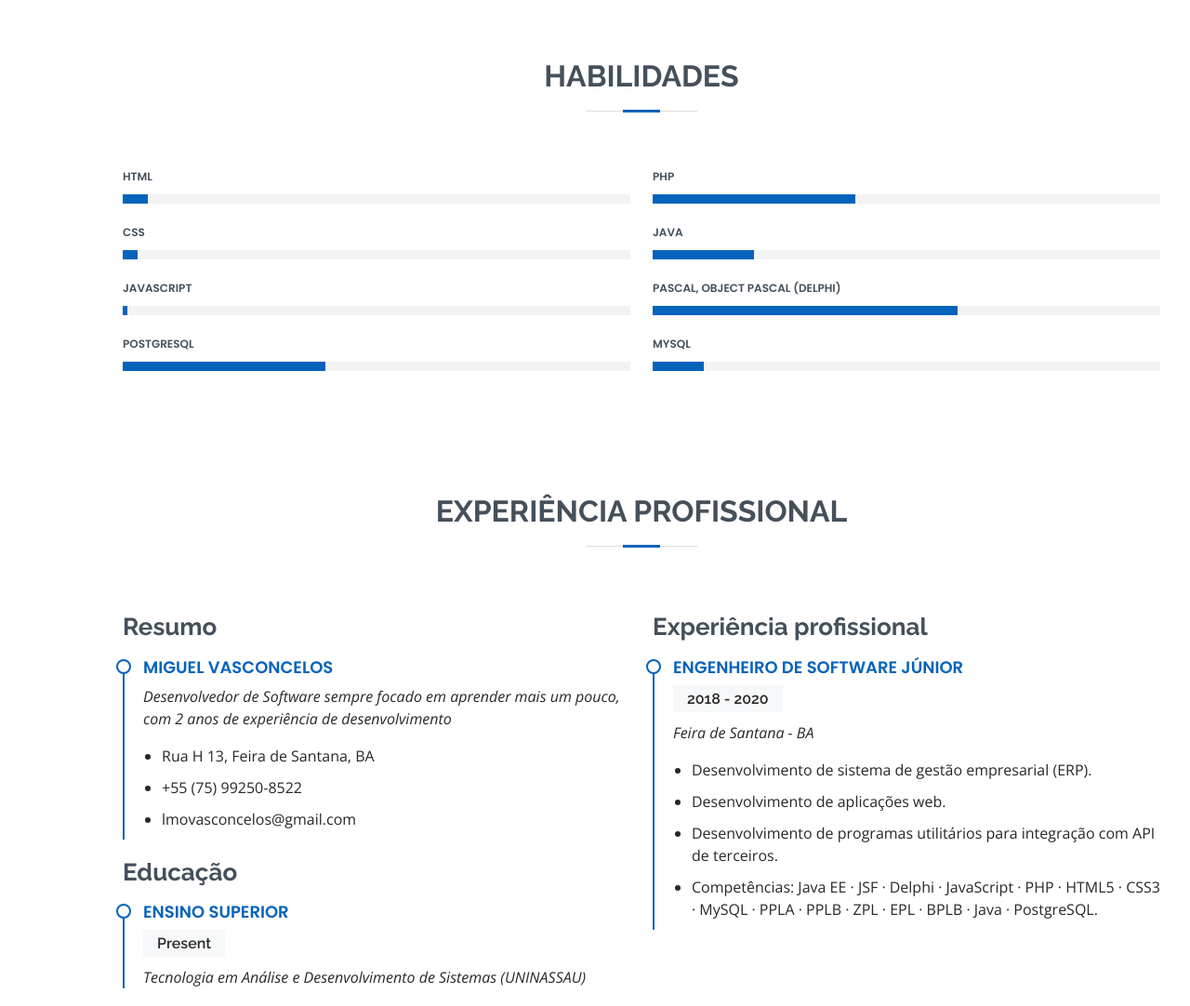
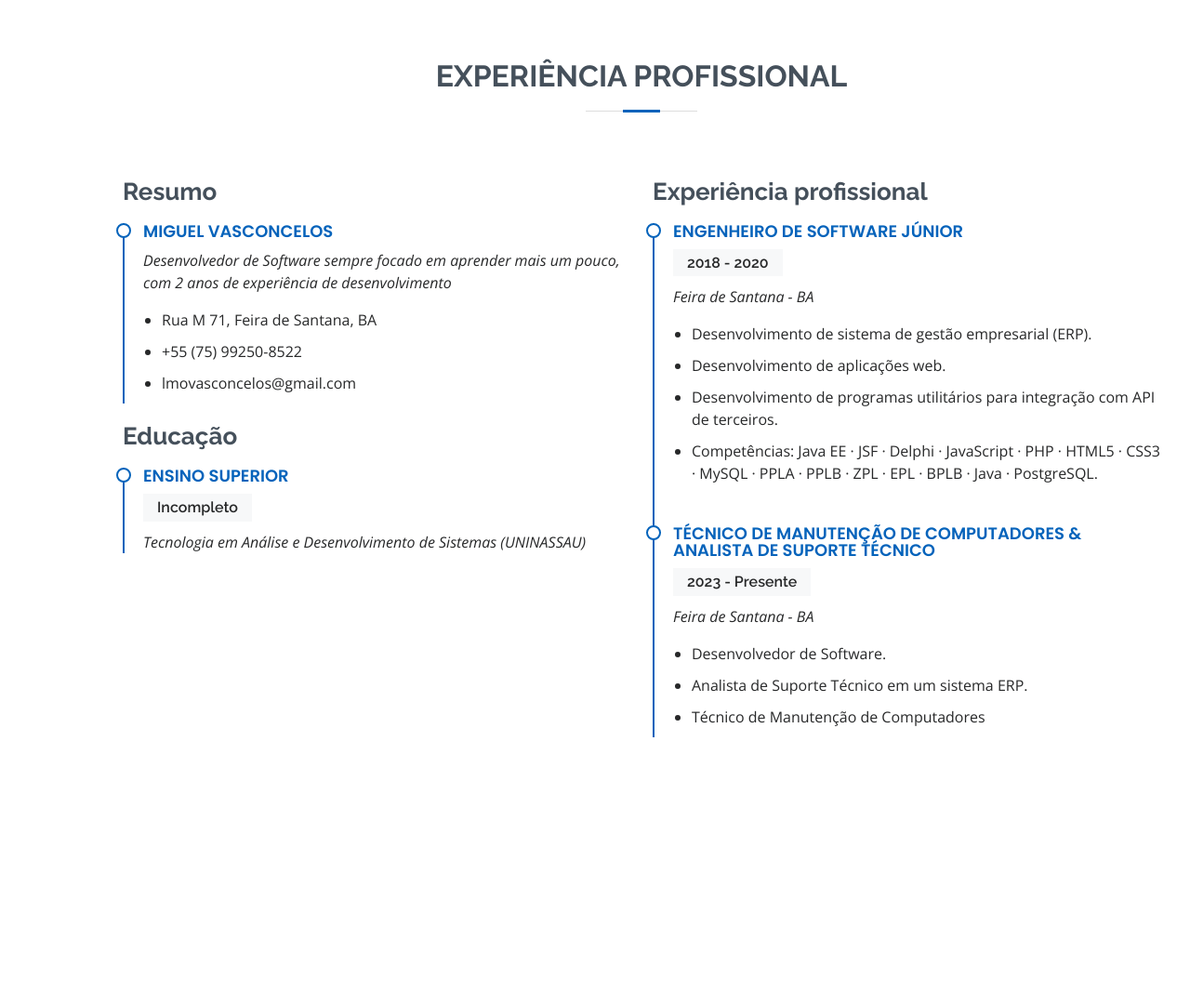
Before and after one commit to LMOVasconcelos/lmovasconcelos.github.io, a plain HTML site: page index.html in a window 1280 px wide. Shown: the part 1269-2351 px from the top of the page at 93% size. After the commit the page ends 2138 px from the top, so only its background shows below. Drawn offline with nearby package versions, Linux system fonts and the light colour scheme.

Commit message:
Update index.html

```diff
--- a/index.html
+++ b/index.html
@@ -5,7 +5,7 @@
   <meta charset="utf-8">
   <meta content="width=device-width, initial-scale=1.0" name="viewport">
 
-  <title>Miguel Vasconcelos - Desenvolvedor de software</title>
+  <title>Miguel Vasconcelos</title>
   <meta content="" name="description">
   <meta content="" name="keywords">
 
@@ -35,7 +35,6 @@
       <ul>
         <li><a href="#hero" class="nav-link scrollto active"><i class="bx bx-home"></i> <span>Ínicio</span></a></li>
         <li><a href="#about" class="nav-link scrollto"><i class="bx bx-user"></i> <span>Sobre</span></a></li>
-        <li><a href="#skills" class="nav-link scrollto"><i class="bx bx-server"></i> <span>Habilidades</span></a></li>
         <li><a href="#resume" class="nav-link scrollto"><i class="bx bx-book-content"></i> <span>Experiência</span></a></li>
       </ul>
     </nav>
@@ -45,9 +44,9 @@
   <section id="hero" class="d-flex flex-column justify-content-center">
     <div class="container" data-aos="zoom-in" data-aos-delay="100">
       <h1>Miguel Vasconcelos</h1>
-      <p>Eu sou <span class="typed" data-typed-items="Desenvolvedor de Software"></span></p>
+      <p><span class="typed" data-typed-items="Desenvolvedor de Software"></span></p>
       <div class="social-links">
-        <a href="https://www.instagram.com/lmnobeat_/" class="instagram"><i class="bx bxl-instagram"></i></a>
+        <a href="https://www.instagram.com/dev.lmovasconcelos" class="instagram"><i class="bx bxl-instagram"></i></a>
         <a href="https://www.linkedin.com/in/lmovasconcelos/" class="linkedin"><i   class="bx bxl-linkedin"></i></a>
       </div>
     </div>
@@ -91,87 +90,6 @@
       </div>
     </section>
 
-    <section id="skills" class="skills section-bg">
-      <div class="container" data-aos="fade-up">
-
-        <div class="section-title">
-          <h2>Habilidades</h2>
-        </div>
-
-        <div class="row skills-content">
-
-          <div class="col-lg-6">
-
-            <div class="progress">
-              <span class="skill">HTML <i class="val"></i></span>
-              <div class="progress-bar-wrap">
-                <div class="progress-bar" role="progressbar" aria-valuenow="05" aria-valuemin="0" aria-valuemax="100"></div>
-              </div>
-            </div>
-
-            <div class="progress">
-              <span class="skill">CSS <i class="val"></i></span>
-              <div class="progress-bar-wrap">
-                <div class="progress-bar" role="progressbar" aria-valuenow="03" aria-valuemin="0" aria-valuemax="100"></div>
-              </div>
-            </div>
-
-            <div class="progress">
-              <span class="skill">JavaScript <i class="val"></i></span>
-              <div class="progress-bar-wrap">
-                <div class="progress-bar" role="progressbar" aria-valuenow="01" aria-valuemin="0" aria-valuemax="100"></div>
-              </div>
-            </div>
-
-            <div class="progress">
-              <span class="skill">PostgreSQL<i class="val"></i></span>
-              <div class="progress-bar-wrap">
-                <div class="progress-bar" role="progressbar" aria-valuenow="40" aria-valuemin="0" aria-valuemax="100"></div>
-              </div>
-            </div>
-
-          </div>
-
-          <div class="col-lg-6">
-
-            <div class="progress">
-              <span class="skill">PHP <i class="val"></i></span>
-              <div class="progress-bar-wrap">
-                <div class="progress-bar" role="progressbar" aria-valuenow="40" aria-valuemin="0" aria-valuemax="100"></div>
-              </div>
-            </div>
-
-            <div class="progress">
-              <span class="skill">Java<i class="val"></i></span>
-              <div class="progress-bar-wrap">
-                <div class="progress-bar" role="progressbar" aria-valuenow="20" aria-valuemin="0" aria-valuemax="100"></div>
-              </div>
-            </div>
-
-            <div class="progress">
-              <span class="skill">Pascal, Object Pascal (Delphi) <i class="val"></i></span>
-              <div class="progress-bar-wrap">
-                <div class="progress-bar" role="progressbar" aria-valuenow="60" aria-valuemin="0" aria-valuemax="100"></div>
-              </div>
-            </div>
-
-            <div class="progress">
-              <span class="skill">MySQL<i class="val"></i></span>
-              <div class="progress-bar-wrap">
-                <div class="progress-bar" role="progressbar" aria-valuenow="10" aria-valuemin="0" aria-valuemax="100"></div>
-              </div>
-            </div>
-
-          </div>
-        </div>
-
-
-      </div>
-
-    </div>
-    </section>
-
-
     <section id="resume" class="resume">
       <div class="container" data-aos="fade-up">
 
@@ -186,7 +104,7 @@
               <h4>Miguel Vasconcelos</h4>
               <p><em>Desenvolvedor de Software sempre focado em aprender mais um pouco, com 2 anos de experiência de desenvolvimento</em></p>
               <ul>
-                <li>Rua H 13, Feira de Santana, BA</li>
+                <li>Rua M 71, Feira de Santana, BA</li>
                 <li>+55 (75) 99250-8522</li>
                 <li>lmovasconcelos@gmail.com</li>
               </ul>
@@ -195,7 +113,7 @@
             <h3 class="resume-title">Educação</h3>
             <div class="resume-item">
               <h4>Ensino Superior</h4>
-              <h5>Present</h5>
+              <h5>Incompleto</h5>
               <p><em>Tecnologia em Análise e Desenvolvimento de Sistemas (UNINASSAU)</em></p>
             </div>
           </div>
@@ -211,6 +129,17 @@
                 <li>Desenvolvimento de aplicações web.</li>
                 <li>Desenvolvimento de programas utilitários para integração com API de terceiros.</li>
                 <li>Competências: Java EE · JSF · Delphi · JavaScript · PHP · HTML5 · CSS3 · MySQL · PPLA · PPLB · ZPL · EPL · BPLB · Java · PostgreSQL.</li>
+              </ul>
+            </div>
+
+            <div class="resume-item">
+              <h4>Técnico de Manutenção de Computadores & Analista de Suporte Técnico</h4>
+              <h5>2023 - Presente</h5>
+                <p><em>Feira de Santana - BA</em></p>
+              <ul>
+                <li>Desenvolvedor de Software.</li>
+                <li>Analista de Suporte Técnico em um sistema ERP.</li>
+                <li>Técnico de Manutenção de Computadores</li>
               </ul>
             </div>
           </div>
```
